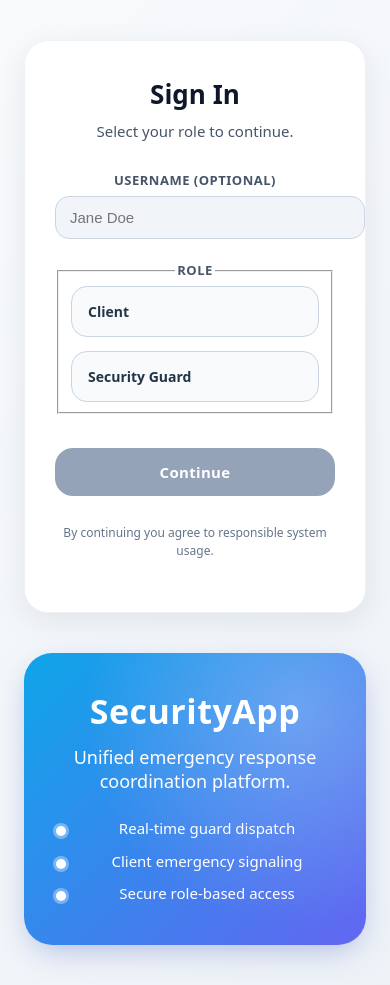
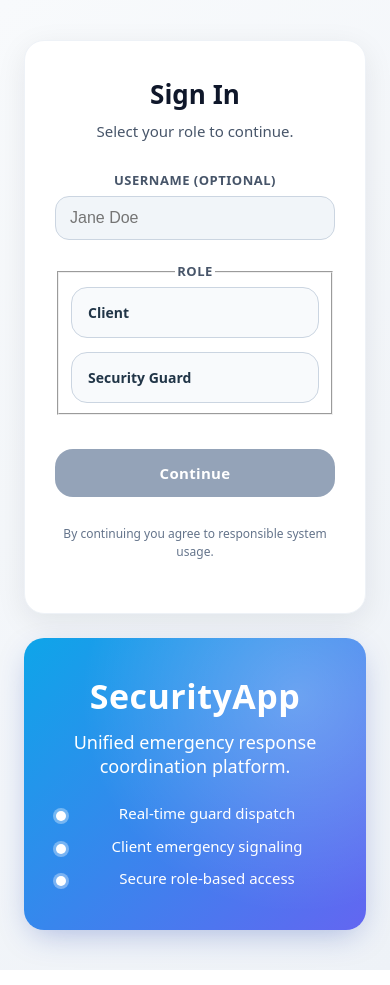
Before and after one commit to fuad0019/security-app-draft, a React (Vite) app: page /login in a window 390 px wide. Built offline with nearby package versions, Linux system fonts and the light colour scheme.

Commit message:
added styled login

```diff
--- a/src/App.css
+++ b/src/App.css
@@ -223,9 +223,10 @@
 @keyframes fadeInUp { from { opacity:0; transform:translateY(8px);} to { opacity:1; transform:translateY(0);} }
 
 /* --- Login Page --- */
-.login-page { min-height:100vh; background:linear-gradient(135deg,#f8fafc,#eef2f7); display:flex; align-items:center; padding:40px 24px; }
+.login-page { min-height:100vh; background:linear-gradient(135deg,#f8fafc,#eef2f7); display:flex; align-items:center; padding:40px 24px; overflow-x:hidden; }
 @media (prefers-color-scheme: dark) { .login-page { background:linear-gradient(135deg,#0f172a,#1e293b); } }
 .login-grid { width:100%; max-width:1120px; margin:0 auto; display:grid; gap:40px; grid-template-columns:repeat(auto-fit,minmax(320px,1fr)); align-items:stretch; }
+.login-page * { box-sizing:border-box; }
 .login-brand-pane { position:relative; border-radius:28px; background:linear-gradient(135deg,#0ea5e9,#6366f1); padding:48px 40px; color:#fff; box-shadow:0 10px 32px -8px rgba(30,64,175,0.35); overflow:hidden; }
 .login-brand-pane:before { content:""; position:absolute; inset:0; background:radial-gradient(circle at 80% 20%,rgba(255,255,255,0.25),transparent 60%); pointer-events:none; }
 .login-brand-title { font-size:40px; font-weight:800; letter-spacing:.5px; margin:0 0 16px; }
@@ -245,7 +246,7 @@
 .form-group { margin-bottom:22px; display:flex; flex-direction:column; gap:6px; }
 .form-label { font-size:13px; font-weight:600; letter-spacing:.5px; text-transform:uppercase; color:#475569; }
 @media (prefers-color-scheme: dark) { .form-label { color:#e2e8f0; } }
-.text-input { width:100%; font-size:15px; padding:12px 14px; border-radius:14px; background:#f1f5f9; border:1px solid #cbd5e1; outline:none; transition:border-color .15s, background .15s; }
+.text-input { width:100%; max-width:100%; min-width:0; display:block; font-size:16px; padding:12px 14px; border-radius:14px; background:#f1f5f9; border:1px solid #cbd5e1; outline:none; transition:border-color .15s, background .15s; }
 .text-input:focus { border-color:#6366f1; background:#ffffff; }
 @media (prefers-color-scheme: dark) { .text-input { background:#0f172a; border-color:#334155; color:#fff; } .text-input:focus { border-color:#6366f1; background:#1e293b; } }
 .role-options { display:grid; gap:14px; grid-template-columns:repeat(auto-fit,minmax(140px,1fr)); }
@@ -263,3 +264,10 @@
 @media (prefers-color-scheme: dark) { .login-foot-note { color:#94a3b8; } }
 
 @media (max-width:640px) { .login-card { padding:34px 30px 40px; border-radius:24px; } .login-title { font-size:26px; } }
+
+/* Extra-small phone safeguards */
+@media (max-width:420px) {
+  .login-grid { grid-template-columns:1fr; gap:24px; }
+  .role-options { grid-template-columns:1fr; }
+  .login-brand-pane, .login-card { border-radius:20px; }
+}
```
